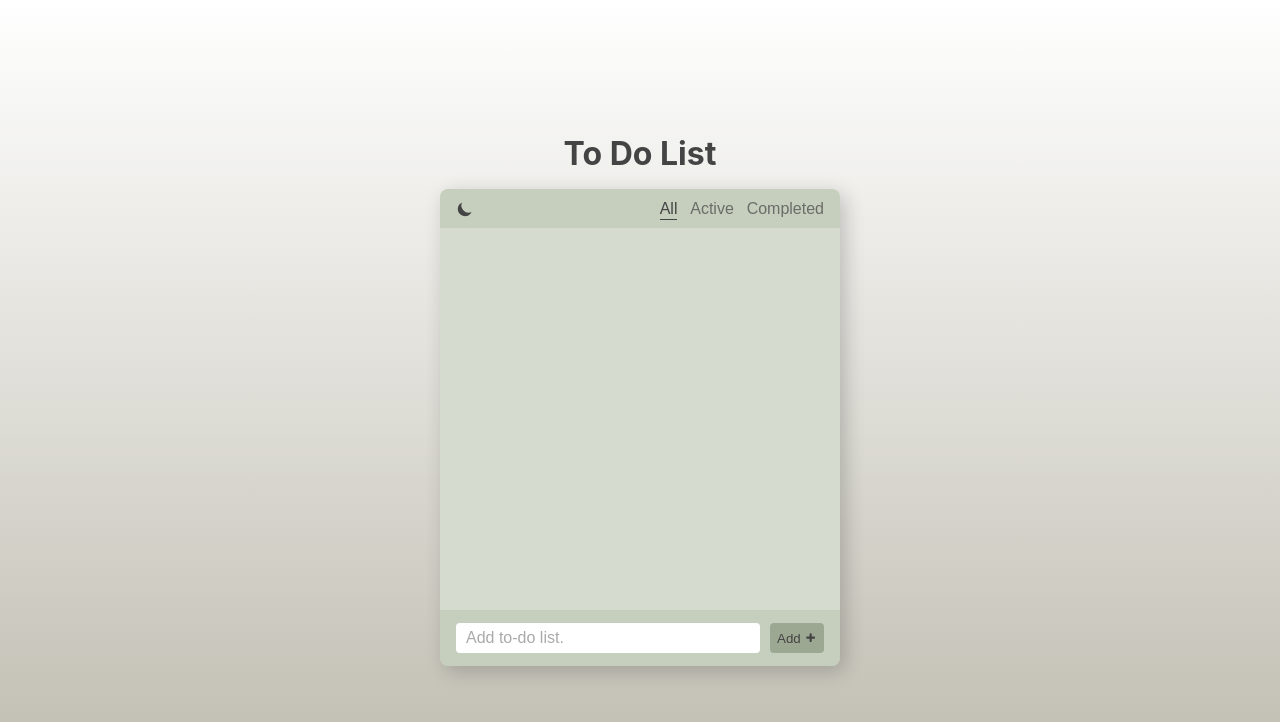
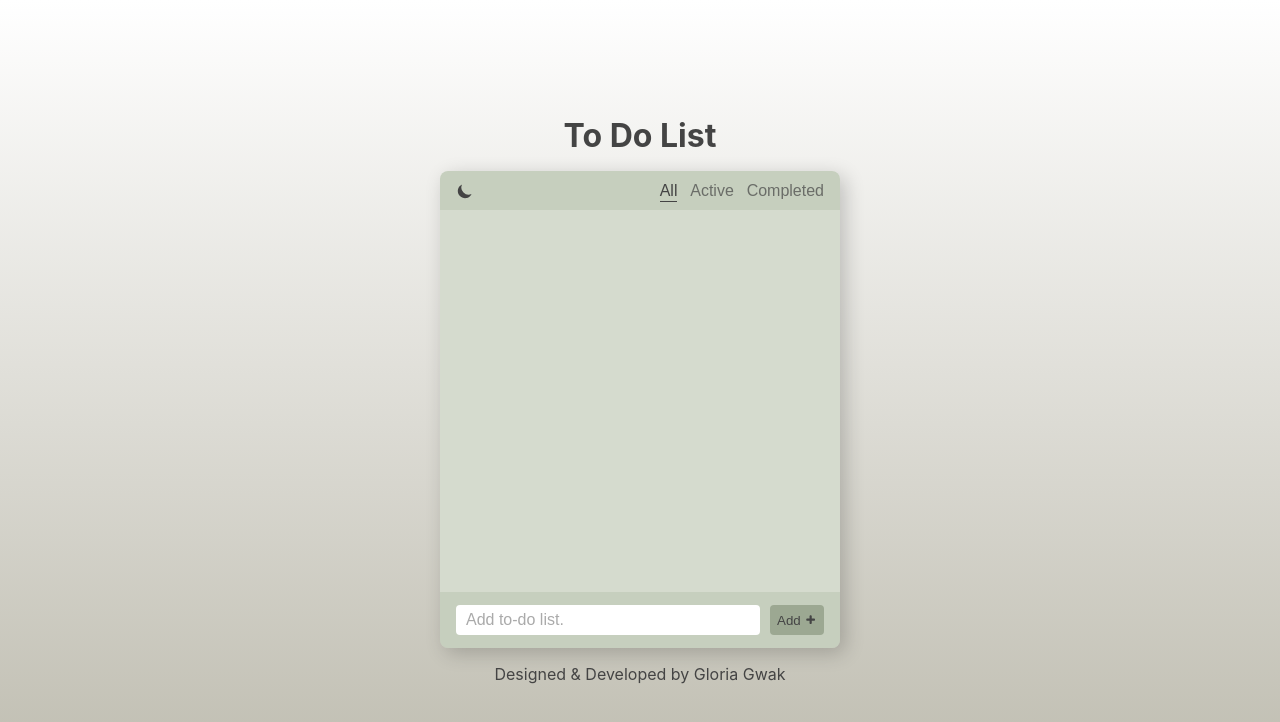
Before and after one commit to gloriaGwak/to-do-list, a React (Create React App) app: page / in a window 1280 px wide. Shown: the top 722 px of the page. Built offline with nearby package versions, Linux system fonts and the light colour scheme.

Commit message:
added footer

```diff
--- a/src/App.css
+++ b/src/App.css
@@ -17,3 +17,7 @@ h1{
     border-radius: 8px;
     box-shadow: 5px 5px 20px 0px rgba(0,0,0,0.2)
 }
+
+footer{
+    color: #444;
+}
--- a/src/App.js
+++ b/src/App.js
@@ -20,6 +20,9 @@ export default function App() {
                     />
                     <TodoList filter={filter} />
                 </div>
+                <footer>
+                    <p>Designed & Developed by Gloria Gwak</p>
+                </footer>
             </div>
         </DarkModeProvider>
     );
```
